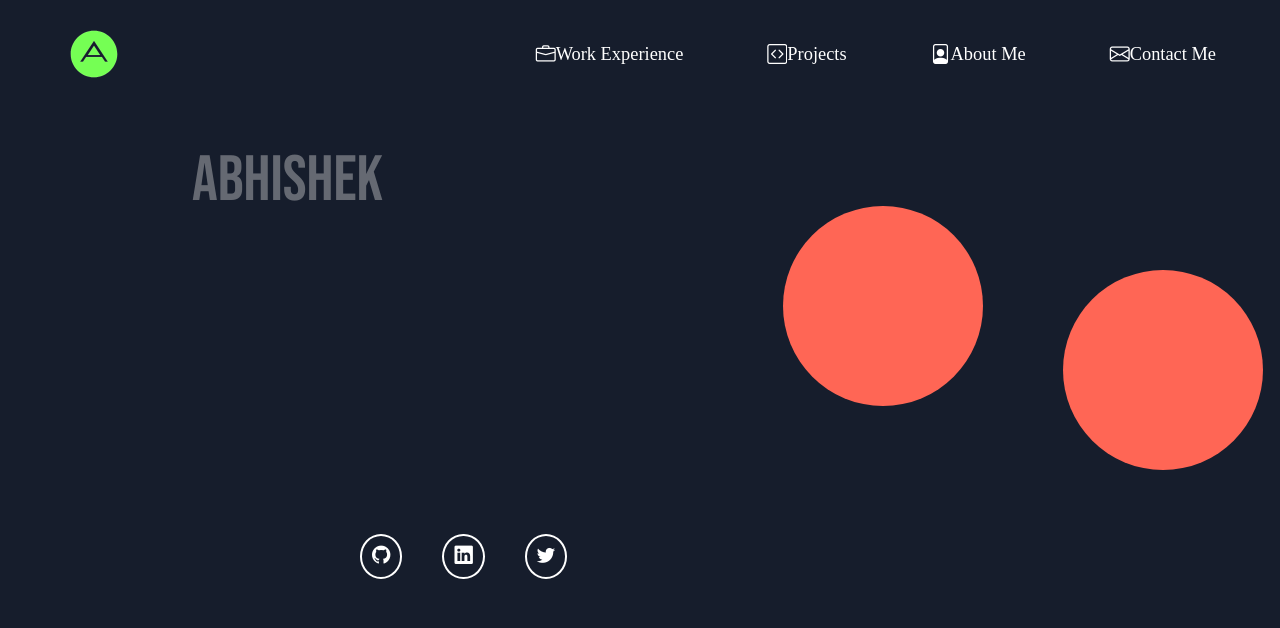
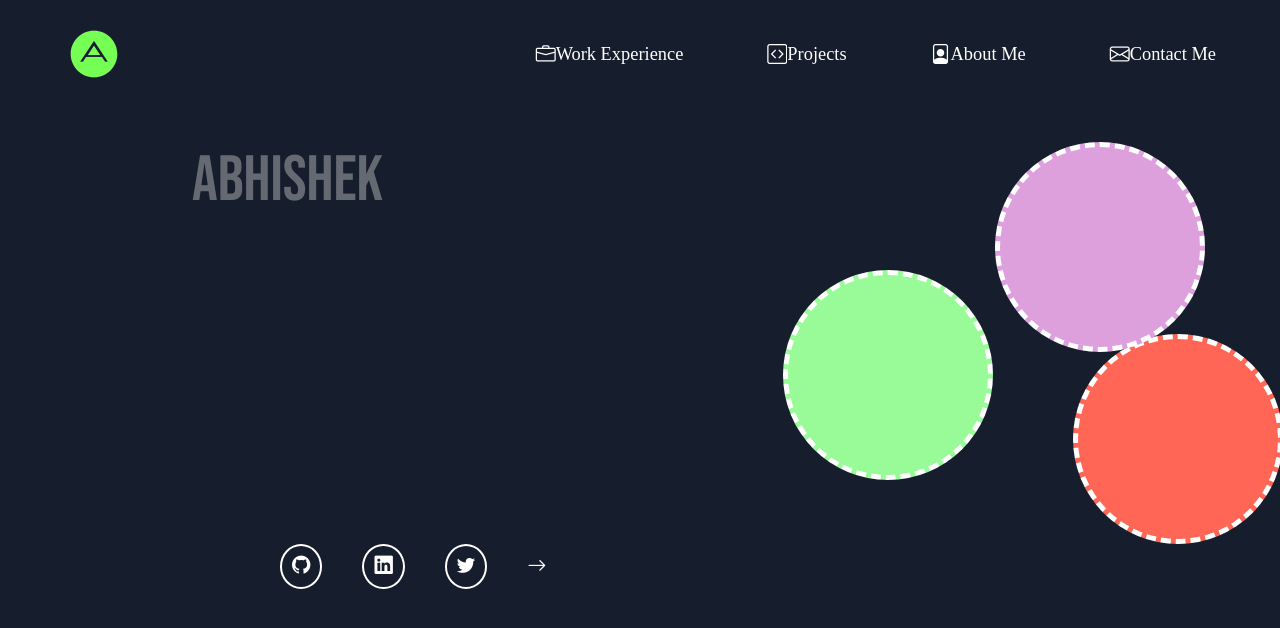
Before and after one commit to abhishekY2401/abhixyz, a React (Create React App) app: page / in a window 1280 px wide. Shown: the top 628 px of the page. Built offline with nearby package versions, Linux system fonts and the light colour scheme; a web font is replaced by a local one.

Commit message:
added more styles to social links

```diff
--- a/src/App.css
+++ b/src/App.css
@@ -24,21 +24,28 @@ main {
   width: 200px;
   height: 200px;
   border-radius: 50%;
+  border: 5px dashed #fff;
+}
+
+.circles-1 {
+  transform: translate(25rem, 15vw);
+  background-color: palegreen;
+}
+
+.circles-2 {
+  transform: translate(30rem, 20vw);
   background-color: #f65f;
 }
 
-.circles-1 {
-  transform: translate(25rem, 10vw);
-}
-
-.circles-2 {
-  transform: translate(30rem, 15vw);
+.circles-3 {
+  transform: translate(12rem, 5vw);
+  background-color: plum;
 }
 
 .social-links {
   width: 20%;
   margin-top: 20vw;
-  margin-left: 20rem;
+  margin-left: 15rem;
   display: flex;
   align-items: center;
 }
@@ -56,3 +63,10 @@ main {
 .twitter:hover {
   color: rgb(32 135 242);
 }
+
+.bi-arrow-right {
+  color: #fff;
+  font-size: 1.2rem;
+  font-weight: 800;
+  padding: 40px;
+}
--- a/src/App.js
+++ b/src/App.js
@@ -11,6 +11,7 @@ function App() {
         </div>
         <div className="circles circles-1"></div>
         <div className="circles circles-2"></div>
+        <div className="circles circles-3"></div>
       </main>
 
       <section>
@@ -27,6 +28,9 @@ function App() {
           <a href="https://twitter.com/AbhiY2852" className="twitter">
             <i class="bi bi-twitter"></i>
           </a>
+          <a href="/">
+            <i class="bi bi-arrow-right"></i>
+          </a>
         </div>
       </section>
     </div>
```
